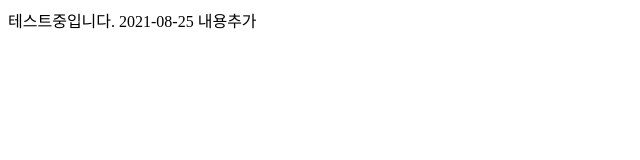
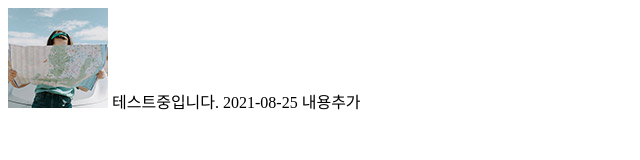
Before and after one commit to min-1024/UXUI, a plain HTML site: page index.html in a window 1280 px wide. Shown: the whole page, without its empty margins (0-640 px from the left). Drawn offline with Linux system fonts and the light colour scheme.

Commit message:
img 추가

```diff
--- a/index.html
+++ b/index.html
@@ -7,6 +7,7 @@
   <title>Document</title>
 </head>
 <body>
+  <img src="img/gallery1.jpg" alt="img">
   테스트중입니다.
   2021-08-25 내용추가
 </body>
```
Also changed, not shown: img/gallery1.jpg (added).
